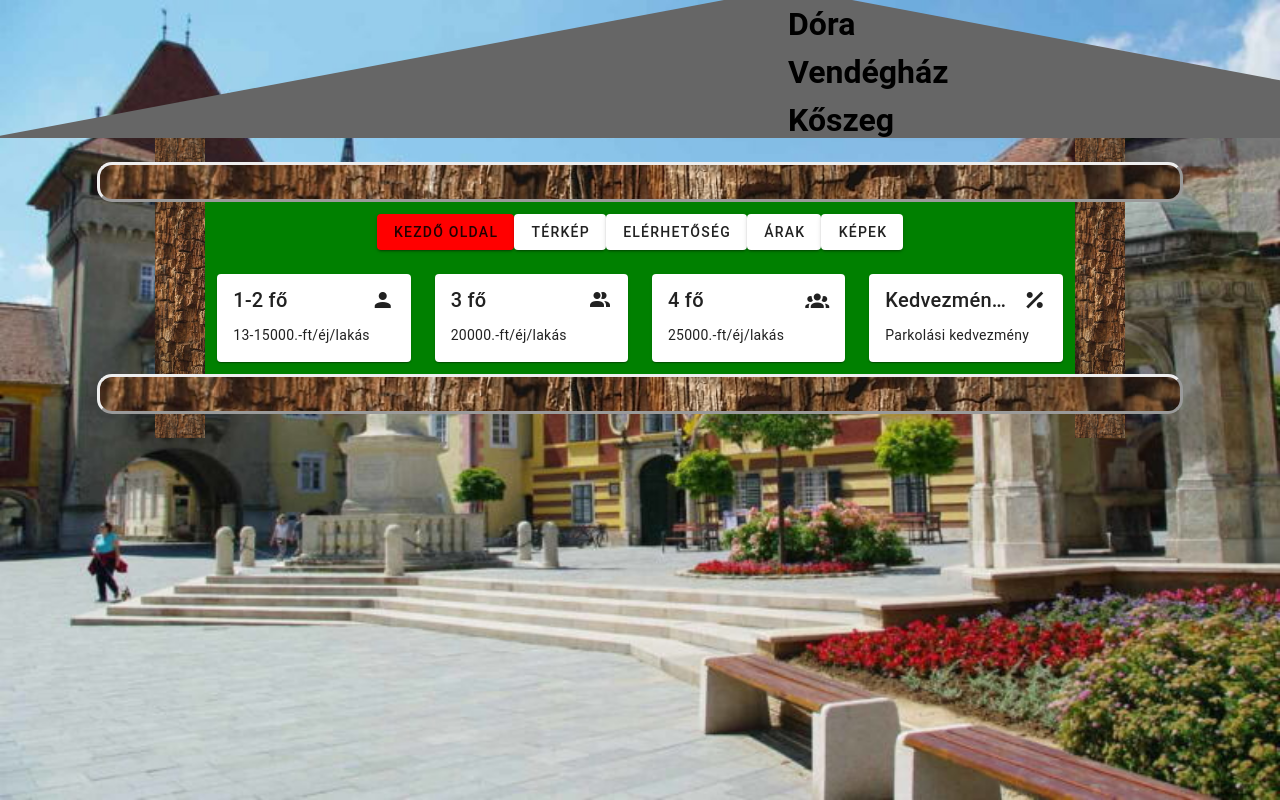
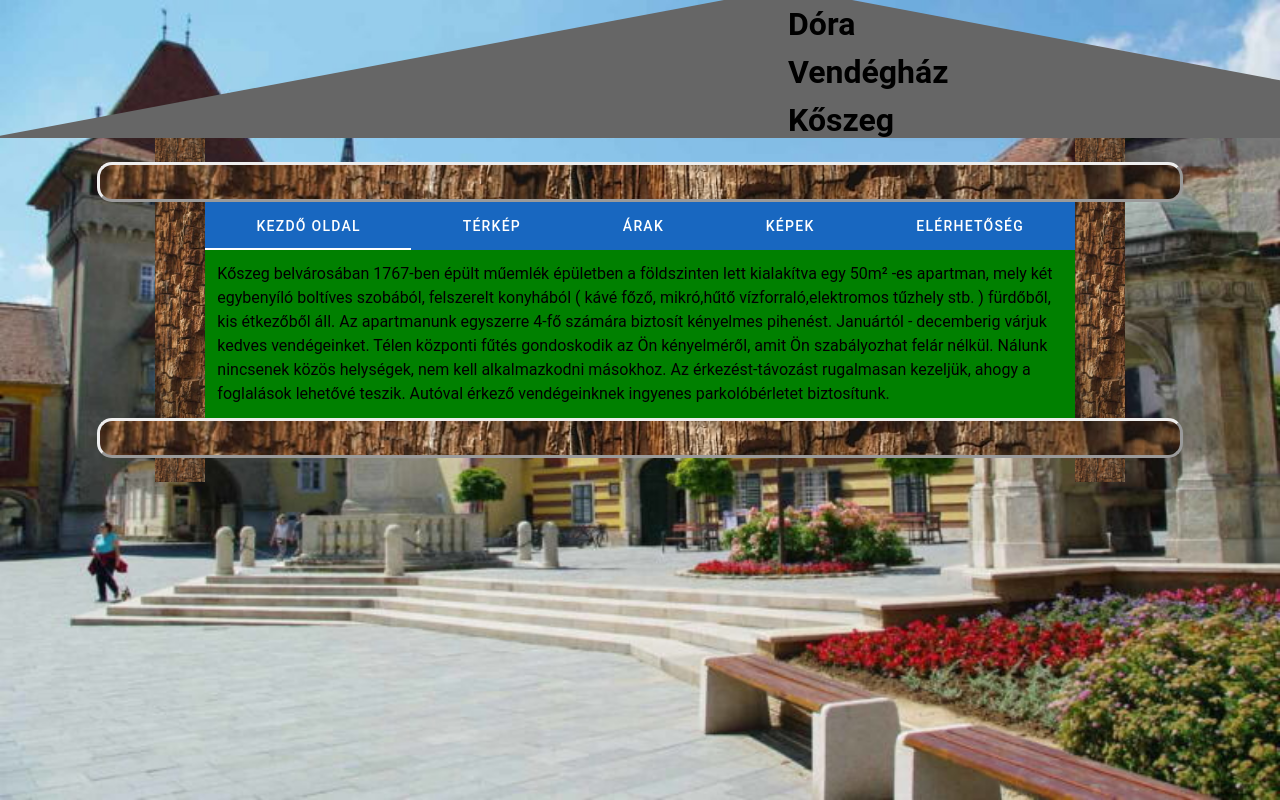
Before and after one commit to Roxko3/doravendeghaz, a Vue app: page /prices in a window 1280 px wide. Built offline with nearby package versions, Linux system fonts and the light colour scheme.

Commit message:
switching to tabs

```diff
--- a/src/App.vue
+++ b/src/App.vue
@@ -51,7 +51,7 @@
       <v-col class="c1 img" sm="1"></v-col>
       <v-col sm="8" class="c2">
         <v-row>
-          <v-col v-if="true" align="center">
+          <v-col v-if="false" align="center">
             <router-link to="/"
               ><v-btn class="active">Kezdő oldal</v-btn></router-link
             >
@@ -60,13 +60,32 @@
             <router-link to="/prices"><v-btn>Árak</v-btn></router-link>
             <router-link to="/images"><v-btn>Képek</v-btn></router-link>
           </v-col>
-          <v-col v-else>
-            <v-btn v-on:click="openDrawer">nav</v-btn>
+          <v-col v-else class="tab">
+            <v-tabs
+              v-model="tab"
+              bg-color="primary"
+              align-tabs="center"
+              fixed-tabs
+            >
+              <v-tab value="home">Kezdő oldal</v-tab>
+              <v-tab value="map">Térkép</v-tab>
+              <v-tab value="price">Árak</v-tab>
+              <v-tab value="image">Képek</v-tab>
+              <v-tab value="contact">Elérhetőség</v-tab>
+            </v-tabs>
           </v-col>
         </v-row>
         <v-row>
           <v-col>
-            <RouterView />
+            <v-window v-model="tab">
+              <v-window-item value="home"> <Home /> </v-window-item>
+
+              <v-window-item value="map"> <Map /> </v-window-item>
+
+              <v-window-item value="price"> <Image /> </v-window-item>
+              <v-window-item value="image"> <Contact /> </v-window-item>
+              <v-window-item value="contact"> <Prices /> </v-window-item>
+            </v-window>
           </v-col> </v-row
       ></v-col>
       <v-col class="c1 img" sm="1"></v-col>
@@ -106,13 +125,26 @@
 <script>
 import { defineComponent } from "vue";
 import { RouterLink, RouterView } from "vue-router";
+import Home from "./components/Home.vue";
+import Map from "./components/Map.vue";
+import Image from "./components/Image.vue";
+import Contact from "./components/Contact.vue";
+import Prices from "./components/Prices.vue";
 
 export default defineComponent({
   name: "App",
+  components: {
+    Home,
+    Map,
+    Image,
+    Contact,
+    Prices,
+  },
   data() {
     return {
       isOpen: false,
       drawer: false,
+      tab: null,
     };
   },
   methods: {
@@ -127,6 +159,9 @@ export default defineComponent({
 </script>
 
 <style scoped>
+.tab {
+  padding: 0;
+}
 .active {
   background: red;
 }
--- /dev/null
+++ b/src/components/Contact.vue
@@ -0,0 +1,33 @@
+<template>
+  <v-row>
+    <v-col
+      ><v-card
+        title="Levél"
+        text="9730 Kőszeg Vadvirág u.11"
+        append-icon="mdi-mailbox"
+    /></v-col>
+    <v-col
+      ><v-card
+        title="Mobil"
+        text="06-30-216084 06-30-3968249"
+        append-icon="mdi-cellphone"
+    /></v-col>
+    <v-col
+      ><v-card
+        title="E-mail"
+        text="dora.peter@freemail.hu"
+        append-icon="mdi-gmail"
+    /></v-col>
+    <v-col
+      ><v-card title="Facebook" append-icon="mdi-facebook">
+        <v-card-actions>
+          <v-btn
+            href="https://www.facebook.com/profile.php?id=100008128930714"
+            target="_blank"
+            >Felkeresés</v-btn
+          >
+        </v-card-actions>
+      </v-card>
+    </v-col>
+  </v-row>
+</template>
--- /dev/null
+++ b/src/components/Home.vue
@@ -0,0 +1,39 @@
+<template>
+  <p>
+    Kőszeg belvárosában 1767-ben épült műemlék épületben a földszinten lett
+    kialakítva egy 50m² -es apartman, mely két egybenyíló boltíves szobából,
+    felszerelt konyhából ( kávé főző, mikró,hűtő vízforraló,elektromos tűzhely
+    stb. ) fürdőből, kis étkezőből áll. Az apartmanunk egyszerre 4-fő számára
+    biztosít kényelmes pihenést. Januártól - decemberig várjuk kedves
+    vendégeinket. Télen központi fűtés gondoskodik az Ön kényelméről, amit Ön
+    szabályozhat felár nélkül. Nálunk nincsenek közös helységek, nem kell
+    alkalmazkodni másokhoz. Az érkezést-távozást rugalmasan kezeljük, ahogy a
+    foglalások lehetővé teszik. Autóval érkező vendégeinknek ingyenes
+    parkolóbérletet biztosítunk.
+  </p>
+  <!--<img src="../../public/haz.jpg" />
+    <img src="../../public/adjpg.jpg" />
+    <p>
+      Kedvezményezett neve: Dóráné Gyarmati Tünde Támogatási projekt címe:
+      Kisfaludy Szálláshelyfejlesztési Konstukció - magánszálláshelyek és egyéb
+      szálláshelyek fejlesztése Pályázat azonosító száma: TFC-M-1.1.2-2020-15177
+      Szerződött támogatás összege: 500.000,-Ft A támogatás mértéke: 100 % A
+      támogatott projekt tartalmának bemutatása: vendégházban található
+      étkező,konyha, fürdőszoba burkolatainak teljes felújítása, cseréje, ablakok,
+      bejárati ajtó cseréje. A támogatott projekt befejezési dátuma: 2021.03.31 „
+      A támogatott projekt a Kisfaludy Turisztika Fejlesztési program keretében
+      valósul meg”
+    </p>-->
+</template>
+
+<script setup></script>
+
+<style scoped>
+.content {
+  font-size: large;
+  padding: 10px;
+}
+img {
+  width: 100%;
+}
+</style>
--- /dev/null
+++ b/src/components/Image.vue
@@ -0,0 +1,18 @@
+<template>
+  <v-carousel show-arrows="hover" hide-delimiters cycle>
+    <v-carousel-item
+      src="https://cdn.vuetifyjs.com/images/cards/docks.jpg"
+      cover
+    ></v-carousel-item>
+
+    <v-carousel-item
+      src="https://cdn.vuetifyjs.com/images/cards/hotel.jpg"
+      cover
+    ></v-carousel-item>
+
+    <v-carousel-item
+      src="https://cdn.vuetifyjs.com/images/cards/sunshine.jpg"
+      cover
+    ></v-carousel-item>
+  </v-carousel>
+</template>
--- /dev/null
+++ b/src/components/Map.vue
@@ -0,0 +1,11 @@
+<template>
+  <iframe
+    src="https://www.google.com/maps/embed?pb=!1m18!1m12!1m3!1d2701.2151222643743!2d16.53872881584431!3d47.388235411029825!2m3!1f0!2f0!3f0!3m2!1i1024!2i768!4f13.1!3m3!1m2!1s0x476ea28929c4aeb9%3A0xb6157c8330500a6b!2zRMOzcmEgVmVuZMOpZ2jDoXogS8WRc3plZw!5e0!3m2!1shu!2shu!4v1680287640223!5m2!1shu!2shu"
+    width="100%"
+    height="450"
+    style="border: 0"
+    allowfullscreen
+    loading="lazy"
+    referrerpolicy="no-referrer-when-downgrade"
+  ></iframe>
+</template>
--- /dev/null
+++ b/src/components/Prices.vue
@@ -0,0 +1,28 @@
+<template>
+  <v-row>
+    <v-col
+      ><v-card
+        title="1-2 fő"
+        text="13-15000.-ft/éj/lakás"
+        append-icon="mdi-account"
+    /></v-col>
+    <v-col
+      ><v-card
+        title="3 fő"
+        text="20000.-ft/éj/lakás"
+        append-icon="mdi-account-multiple"
+    /></v-col>
+    <v-col
+      ><v-card
+        title="4 fő"
+        text="25000.-ft/éj/lakás"
+        append-icon="mdi-account-group"
+    /></v-col>
+    <v-col
+      ><v-card
+        title="Kedvezmények"
+        text="Parkolási kedvezmény"
+        append-icon="mdi-percent"
+    /></v-col>
+  </v-row>
+</template>
```
